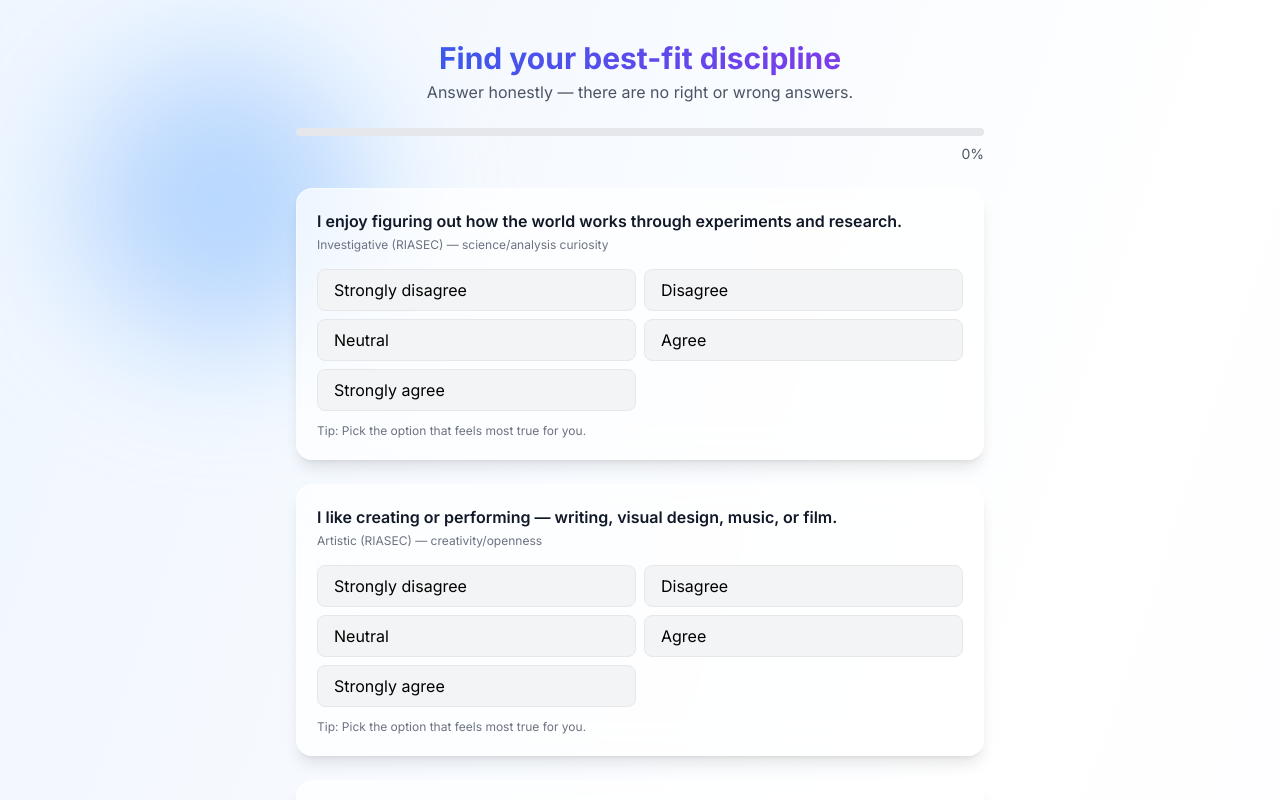
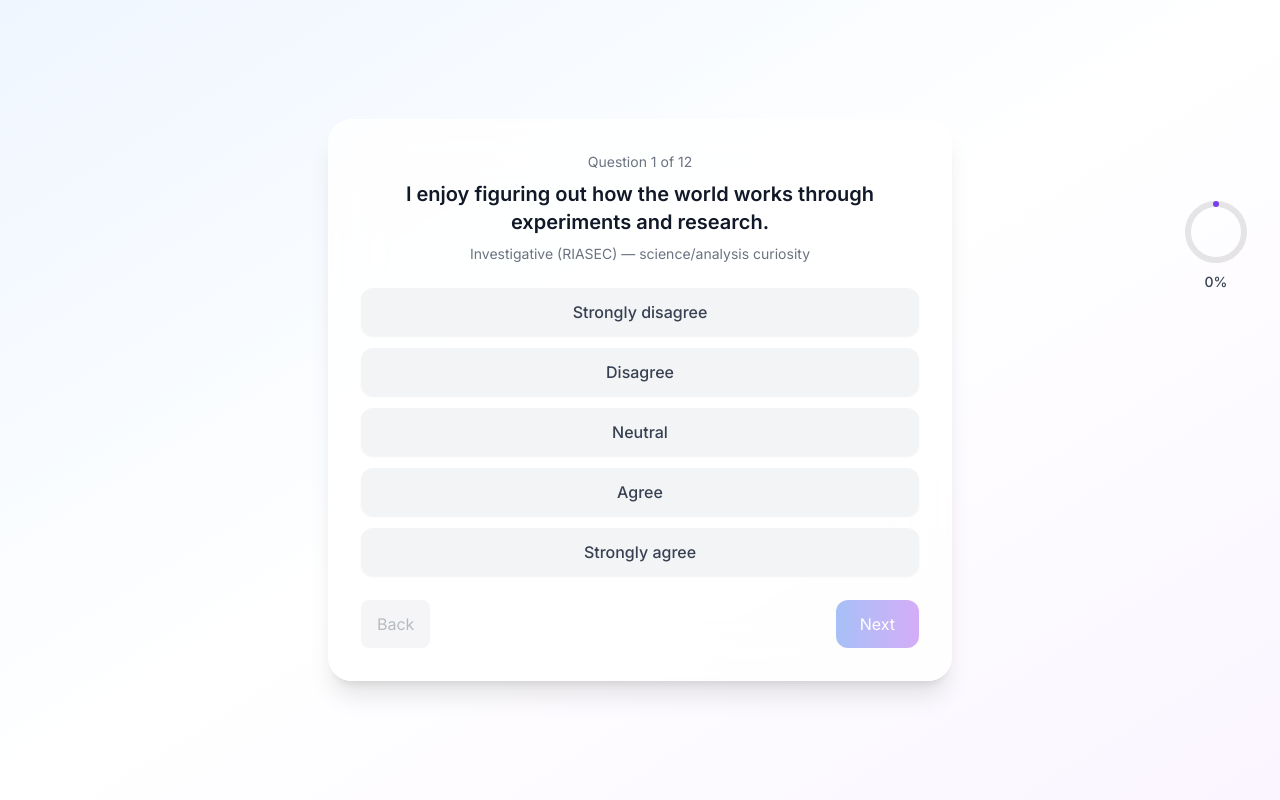
Before and after one commit to Natethebuilder/ConnectEdu, a React (Vite) app in the folder client/: page /survey in a window 1280 px wide. Shown: the top 800 px of the page. Built offline with nearby package versions, Linux system fonts and the light colour scheme.

Commit message:
Fixed survey and reorganised the discipline select page

```diff
--- a/client/src/components/Navbar.tsx
+++ b/client/src/components/Navbar.tsx
@@ -15,7 +15,8 @@ export default function Navbar() {
   }
 
   return (
-    <header className="sticky top-0 z-50 w-full bg-white/50 backdrop-blur-md border-b border-white/20 shadow-sm">
+    <header className="sticky top-0 z-50 w-full bg-gradient-to-r from-blue-50/70 to-purple-50/70 backdrop-blur-md border-b border-gray-200/40">
+
       <div className="max-w-7xl mx-auto flex items-center justify-between px-6 py-3">
         {/* Logo */}
         <Link
--- a/client/src/pages/Auth.tsx
+++ b/client/src/pages/Auth.tsx
@@ -45,7 +45,7 @@ export default function Auth() {
           avatarSeed: u.user_metadata?.avatarSeed, // 👈 add this
         });
 
-          if (u.user_metadata?.role === "student") navigate("/disciplines");
+          if (u.user_metadata?.role === "student") navigate("/discipline-choice");
           else if (u.user_metadata?.role === "alumni") navigate("/alumni-dashboard");
         }
       }
--- a/client/src/pages/DisciplineSelect.tsx
+++ b/client/src/pages/DisciplineSelect.tsx
@@ -5,10 +5,8 @@ import {
   FlaskConical,
   Cpu,
   Atom,
-  HelpCircle,
   Wrench,
   Calculator,
-  Landmark,
   Brain,
   PenTool,
   Megaphone,
@@ -16,31 +14,48 @@ import {
   Building2,
   Stethoscope,
   Database,
+  Leaf,
+  GraduationCap,
+  Briefcase,
+  Scale,
 } from "lucide-react";
 import { useNavigate, useLocation } from "react-router-dom";
 import { useSupabaseAuth } from "../store/supabaseAuth";
 
-// Expanded disciplines (research-backed breadth)
+// Expanded disciplines
 const disciplines = [
   { name: "Physics", icon: Atom, color: "from-blue-500 to-purple-500" },
   { name: "Chemistry", icon: FlaskConical, color: "from-pink-500 to-red-500" },
-  { name: "Biology", icon: BookOpen, color: "from-green-500 to-emerald-500" },
+  { name: "Biology", icon: Leaf, color: "from-green-500 to-emerald-500" }, // 🌱 Leaf
   { name: "Computer Science", icon: Cpu, color: "from-indigo-500 to-cyan-500" },
   { name: "Engineering", icon: Wrench, color: "from-amber-500 to-orange-600" },
   { name: "Mathematics", icon: Calculator, color: "from-slate-600 to-slate-800" },
   { name: "Data Science", icon: Database, color: "from-cyan-500 to-sky-600" },
-  { name: "Economics & Business", icon: Landmark, color: "from-yellow-500 to-amber-600" },
+  { name: "Economics & Business", icon: Briefcase, color: "from-yellow-500 to-amber-600" }, // 💼
   { name: "Psychology", icon: Brain, color: "from-rose-500 to-pink-600" },
-  { name: "Education", icon: BookOpen, color: "from-fuchsia-500 to-purple-600" },
-  { name: "Law & Political Science", icon: Landmark, color: "from-gray-500 to-gray-700" },
+  { name: "Education", icon: GraduationCap, color: "from-fuchsia-500 to-purple-600" }, // 🎓
+  { name: "Law & Political Science", icon: Scale, color: "from-gray-500 to-gray-700" }, // ⚖️
   { name: "Art & Design", icon: PenTool, color: "from-violet-500 to-fuchsia-600" },
   { name: "Communications & Media", icon: Megaphone, color: "from-teal-500 to-emerald-600" },
   { name: "Environmental Science", icon: Globe2, color: "from-green-600 to-lime-600" },
   { name: "Architecture", icon: Building2, color: "from-stone-500 to-stone-700" },
   { name: "Medicine & Healthcare", icon: Stethoscope, color: "from-red-500 to-rose-600" },
   { name: "History & Literature", icon: BookOpen, color: "from-indigo-700 to-purple-800" },
-  { name: "I don't know", icon: HelpCircle, color: "from-gray-400 to-gray-600" },
 ];
+
+// Framer Motion variants for staggered entry
+const containerVariants = {
+  hidden: { opacity: 0 },
+  show: {
+    opacity: 1,
+    transition: { staggerChildren: 0.06, delayChildren: 0.2 },
+  },
+};
+
+const itemVariants = {
+  hidden: { opacity: 0, y: 25 },
+  show: { opacity: 1, y: 0, transition: { type: "spring", stiffness: 120 } },
+};
 
 export default function DisciplineSelect() {
   const navigate = useNavigate();
@@ -51,17 +66,8 @@ export default function DisciplineSelect() {
   const scores = (location.state?.scores || {}) as Record<string, number>;
 
   const selectDiscipline = (discipline: string) => {
-    if (discipline === "I don't know") {
-      navigate("/survey");
-    } else {
     navigate(`/globe/${discipline.toLowerCase().replace(/\s+/g, "-")}`);
-    }
   };
-
-  // Compute top-3 scores for a fun, gamified reveal
-  const top3 = Object.entries(scores)
-    .sort((a, b) => b[1] - a[1])
-    .slice(0, 3);
 
   return (
     <div className="relative min-h-screen overflow-hidden bg-gradient-to-br from-blue-50 via-white to-purple-50 flex flex-col">
@@ -96,64 +102,83 @@ export default function DisciplineSelect() {
             transition={{ duration: 0.6 }}
             className="mb-10 max-w-xl w-full text-center"
           >
-            <div className="bg-white/80 backdrop-blur-xl rounded-3xl shadow-lg border border-white/50 px-6 py-6">
-              <p className="text-gray-700 text-lg">
-                🎯 Based on your answers, we recommend:
-              </p>
-              <h3 className="text-2xl font-bold text-blue-600 mt-1">
-                {suggestion}
-              </h3>
+            <div className="bg-white/80 backdrop-blur-xl rounded-3xl shadow-xl border border-white/50 px-6 py-6">
+              <p className="text-gray-700 text-lg">🎯 Based on your answers, we recommend:</p>
+              <h3 className="text-2xl font-bold text-blue-600 mt-1">{suggestion}</h3>
               <p className="text-xs text-gray-500 mt-2">
                 This is guidance only — you decide your path.
               </p>
-
-              <button
-                onClick={() => navigate("/survey-results", { state: { suggestion, scores } })}
-                className="mt-4 px-5 py-2 rounded-lg bg-gradient-to-r from-blue-600 to-purple-600 text-white font-medium shadow hover:opacity-90 transition"
+            <motion.button
+              whileHover={{
+                scale: 1.05,
+                boxShadow: "0px 8px 20px rgba(0,0,0,0.1)",
+              }}
+              whileTap={{ scale: 0.96 }}
+              transition={{ type: "spring", stiffness: 260, damping: 18 }}
+              onClick={() =>
+                navigate("/survey-results", { state: { suggestion, scores } })
+              }
+              className="mt-4 px-6 py-2.5 rounded-full bg-white/80 backdrop-blur-md border border-gray-200 text-base font-semibold text-transparent bg-clip-text bg-gradient-to-r from-blue-600 to-purple-600 shadow-sm hover:bg-white"
             >
               Why this recommendation?
-              </button>
+            </motion.button>
+
             </div>
           </motion.div>
         )}
 
-
-        {/* Disciplines Grid */}
-        <div className="grid grid-cols-1 sm:grid-cols-2 lg:grid-cols-3 gap-6 w-full max-w-6xl">
-          {disciplines.map((d, i) => (
+        {/* Wrapper flex centers the last row */}
+<motion.div
+  variants={containerVariants}
+  initial="hidden"
+  animate="show"
+  className="flex flex-wrap justify-center gap-8 w-full max-w-6xl"
+>
+  {disciplines.map((d) => (
     <motion.button
       key={d.name}
-              initial={{ opacity: 0, y: 20 }}
-              animate={{ opacity: 1, y: 0 }}
-              transition={{ delay: i * 0.03 }}
-              whileHover={{ scale: 1.05, rotate: -1 }}
-              whileTap={{ scale: 0.98 }}
+      variants={itemVariants}
+      whileHover={{
+        scale: 1.07,
+        rotate: -1,
+        boxShadow: "0 15px 40px rgba(0,0,0,0.15)",
+      }}
+      whileTap={{ scale: 0.97 }}
       onClick={() => selectDiscipline(d.name)}
-              className={`flex flex-col items-center justify-center p-8 rounded-2xl shadow-md text-white font-semibold text-lg bg-gradient-to-br ${d.color} hover:shadow-2xl transition relative overflow-hidden`}
+      className={`w-72 flex flex-col items-center justify-center p-8 rounded-2xl shadow-md text-white font-semibold text-lg bg-gradient-to-br ${d.color} relative overflow-hidden`}
     >
       {suggestion === d.name && (
-                <span className="absolute inset-0 ring-4 ring-blue-400 rounded-2xl pointer-events-none" />
+        <motion.span
+          layoutId="highlight"
+          className="absolute inset-0 rounded-2xl ring-4 ring-blue-400 pointer-events-none"
+        />
       )}
       <d.icon className="w-12 h-12 mb-3" />
       {d.name}
     </motion.button>
   ))}
-        </div>
+</motion.div>
+
+
+
 
         {/* Actions */}
         <div className="mt-10 flex items-center gap-4">
-          <button
+          <motion.button
+            whileHover={{
+              scale: 1.05,
+              boxShadow: "0px 8px 20px rgba(0,0,0,0.1)", // subtle glow
+            }}
+            whileTap={{ scale: 0.96 }}
+            transition={{ type: "spring", stiffness: 260, damping: 18 }}
             onClick={() => navigate("/survey")}
-            className="px-5 py-2 rounded-xl bg-white/70 backdrop-blur-xl border border-white/40 shadow hover:bg-white transition text-gray-700 text-sm"
+            className="px-8 py-3 rounded-full bg-white/80 backdrop-blur-md border border-gray-200 text-lg font-semibold text-transparent bg-clip-text bg-gradient-to-r from-blue-600 to-purple-600 shadow-sm hover:bg-white"
           >
-            Retake survey
-          </button>
-          <button
-            onClick={() => navigate("/")}
-            className="px-5 py-2 rounded-xl bg-white/70 backdrop-blur-xl border border-white/40 shadow hover:bg-white transition text-gray-700 text-sm"
-          >
-            Back to home
-          </button>
+            I’m not sure yet
+          </motion.button>
+
+
+
         </div>
       </main>
     </div>
--- a/client/src/pages/Survey.tsx
+++ b/client/src/pages/Survey.tsx
@@ -1,6 +1,7 @@
 import { useNavigate } from "react-router-dom";
 import { useEffect, useMemo, useState } from "react";
-import { motion } from "framer-motion";
+import { motion, AnimatePresence } from "framer-motion";
+import confetti from "canvas-confetti";
 import {
   Beaker,
   FlaskConical,
@@ -300,28 +301,26 @@ const questions: Question[] = [
 export default function Survey() {
   const navigate = useNavigate();
   const [answers, setAnswers] = useState<Record<string, number>>({});
-  const [touched, setTouched] = useState<Record<string, boolean>>({});
+  const [step, setStep] = useState(0);
 
-  // Nice: persist progress in case they navigate away accidentally
-  useEffect(() => {
-    const saved = localStorage.getItem("surveyAnswers:v1");
-    if (saved) setAnswers(JSON.parse(saved));
-  }, []);
-  useEffect(() => {
-    localStorage.setItem("surveyAnswers:v1", JSON.stringify(answers));
-  }, [answers]);
-
+  // Progress calculation
+  const progress = Math.round(((step) / questions.length) * 100);
   const allAnswered = useMemo(
     () => questions.every((q) => answers[q.id] !== undefined),
     [answers]
   );
-  const progress = Math.round(
-    (Object.keys(answers).length / questions.length) * 100
-  );
 
   function pickOption(qid: string, idx: number) {
     setAnswers((p) => ({ ...p, [qid]: idx }));
-    setTouched((p) => ({ ...p, [qid]: true }));
+  }
+
+  function next() {
+    if (step < questions.length - 1) {
+      setStep(step + 1);
+    }
+  }
+  function back() {
+    if (step > 0) setStep(step - 1);
   }
 
   function finishSurvey() {
@@ -334,7 +333,6 @@ export default function Survey() {
         scores[disc] = (scores[disc] || 0) + pts;
       });
     }
-    // Top suggestion
     let suggestion: string | null = null;
     let max = -Infinity;
     Object.entries(scores).forEach(([disc, val]) => {
@@ -344,111 +342,134 @@ export default function Survey() {
       }
     });
 
+    // 🎉 Confetti
+    confetti({ particleCount: 120, spread: 70, origin: { y: 0.6 } });
+
     navigate("/survey-results", { state: { suggestion, scores } });
-
   }
 
+  const q = questions[step];
+
   return (
-    <div className="relative min-h-screen overflow-hidden bg-gradient-to-br from-blue-50 via-white to-purple-50 flex">
-      {/* Animated blobs */}
-      <motion.div
-        animate={{ y: [0, 30, 0], opacity: [0.4, 0.7, 0.4] }}
-        transition={{ duration: 10, repeat: Infinity }}
-        className="absolute top-10 left-20 w-72 h-72 bg-blue-300 rounded-full mix-blend-multiply filter blur-3xl opacity-30"
+    <div className="relative min-h-screen flex items-center justify-center bg-gradient-to-br from-blue-50 via-white to-purple-50">
+      {/* Circular progress */}
+      <div className="fixed top-1/4 right-8 z-50 flex flex-col items-center">
+        <svg className="w-16 h-16 transform -rotate-90">
+          <circle
+            cx="32"
+            cy="32"
+            r="28"
+            stroke="gray"
+            strokeWidth="6"
+            fill="transparent"
+            className="opacity-20"
           />
-      <motion.div
-        animate={{ y: [0, -30, 0], opacity: [0.4, 0.8, 0.4] }}
-        transition={{ duration: 12, repeat: Infinity }}
-        className="absolute bottom-20 right-20 w-96 h-96 bg-purple-300 rounded-full mix-blend-multiply filter blur-3xl opacity-30"
+          <motion.circle
+            cx="32"
+            cy="32"
+            r="28"
+            stroke="url(#gradient)"
+            strokeWidth="6"
+            fill="transparent"
+            strokeLinecap="round"
+            initial={{ pathLength: 0 }}
+            animate={{ pathLength: progress / 100 }}
+            transition={{ duration: 0.6, ease: "easeInOut" }}
           />
+          <defs>
+            <linearGradient id="gradient" x1="0" y1="0" x2="1" y2="1">
+              <stop offset="0%" stopColor="#2563eb" />
+              <stop offset="100%" stopColor="#9333ea" />
+            </linearGradient>
+          </defs>
+        </svg>
+        <p className="text-sm font-medium text-gray-700 mt-2">{progress}%</p>
+      </div>
 
-      <main className="relative z-10 max-w-3xl w-full mx-auto p-6 md:p-10">
-        {/* Header + progress */}
-        <motion.div
-          initial={{ opacity: 0, y: -10 }}
-          animate={{ opacity: 1, y: 0 }}
-          className="mb-6"
-        >
-          <h1 className="text-3xl font-bold text-center bg-gradient-to-r from-blue-600 to-purple-600 bg-clip-text text-transparent">
-            Find your best-fit discipline
-          </h1>
-          <p className="text-center text-gray-600 mt-1">
-            Answer honestly — there are no right or wrong answers.
-          </p>
-
-          <div className="mt-6 w-full bg-gray-200 rounded-full h-2 overflow-hidden">
-            <motion.div
-              className="h-2 bg-gradient-to-r from-blue-600 to-purple-600 rounded-full"
-              initial={{ width: 0 }}
-              animate={{ width: `${progress}%` }}
-              transition={{ type: "spring", stiffness: 120, damping: 20 }}
-            />
-          </div>
-          <p className="text-sm text-gray-600 mt-2 text-right">{progress}%</p>
-        </motion.div>
-
-        <div className="space-y-6">
-          {questions.map((q, qi) => (
+      {/* Question card */}
+      <div className="relative z-10 w-full max-w-2xl p-6">
+        <AnimatePresence mode="wait">
           <motion.div
             key={q.id}
-              initial={{ opacity: 0, y: 12 }}
-              animate={{ opacity: 1, y: 0 }}
-              transition={{ delay: qi * 0.03 }}
-              className="p-5 rounded-2xl bg-white/70 backdrop-blur-xl shadow-lg border border-white/40"
+            initial={{ opacity: 0, x: 60 }}
+            animate={{ opacity: 1, x: 0 }}
+            exit={{ opacity: 0, x: -60 }}
+            transition={{ duration: 0.4 }}
+            className="p-8 rounded-3xl bg-white/80 backdrop-blur-xl shadow-xl border border-white/40"
           >
-              <p className="font-semibold text-gray-900">{q.text}</p>
+            <p className="text-sm text-gray-500 mb-2 text-center">
+              Question {step + 1} of {questions.length}
+            </p>
+            <h2 className="text-xl font-semibold text-gray-900 text-center">
+              {q.text}
+            </h2>
             {q.helper && (
-                <p className="text-xs text-gray-500 mt-1">{q.helper}</p>
+              <p className="text-sm text-gray-500 mt-2 text-center">
+                {q.helper}
+              </p>
             )}
 
-              <div className="grid grid-cols-1 sm:grid-cols-2 gap-2 mt-4">
+            <div className="grid gap-3 mt-6">
               {q.options.map((opt, oi) => {
                 const selected = answers[q.id] === oi;
                 return (
-                    <button
+                  <motion.button
                     key={oi}
+                    whileHover={{ scale: 1.03 }}
+                    whileTap={{ scale: 0.97 }}
                     onClick={() => pickOption(q.id, oi)}
-                      className={`px-4 py-2 rounded-lg border text-left transition
+                    className={`px-5 py-3 rounded-xl font-medium transition-all shadow-sm
                       ${
                         selected
-                            ? "bg-gradient-to-r from-blue-600 to-purple-600 text-white border-transparent shadow"
-                            : "bg-gray-100 hover:bg-gray-200 border-gray-200"
+                          ? "bg-gradient-to-r from-blue-600 to-purple-600 text-white shadow-lg"
+                          : "bg-gray-100 hover:bg-gray-200 text-gray-700"
                       }`}
                   >
+                    {selected && <CheckCircle2 className="inline w-5 h-5 mr-2" />}
                     {opt.label}
-                    </button>
+                  </motion.button>
                 );
               })}
             </div>
 
-              {/* Inline nudge to improve completion clarity */}
-              {!touched[q.id] && (
-                <div className="mt-3 text-xs text-gray-500">
-                  Tip: Pick the option that feels most true for you.
-                </div>
-              )}
-            </motion.div>
-          ))}
-        </div>
-
-        <div className="flex flex-col items-center mt-8">
+            {/* Navigation buttons */}
+            <div className="flex justify-between mt-6">
               <button
+                onClick={back}
+                disabled={step === 0}
+                className="px-4 py-2 rounded-lg bg-gray-200 text-gray-600 disabled:opacity-40"
+              >
+                Back
+              </button>
+              {step === questions.length - 1 ? (
+                <motion.button
+                  whileHover={{ scale: 1.05 }}
+                  whileTap={{ scale: 0.95 }}
                   disabled={!allAnswered}
                   onClick={finishSurvey}
-            className={`px-6 py-3 rounded-xl flex items-center gap-2 ${
+                  className={`px-6 py-3 rounded-xl font-bold flex items-center gap-2 shadow-lg transition
+                    ${
                       allAnswered
-                ? "bg-gradient-to-r from-blue-600 to-purple-600 text-white shadow-lg hover:opacity-90 transition"
+                        ? "bg-gradient-to-r from-blue-600 to-purple-600 text-white"
                         : "bg-gray-300 text-gray-500 cursor-not-allowed"
                     }`}
                 >
-            <CheckCircle2 className="w-5 h-5" />
+                  <CheckCircle2 className="w-6 h-6" />
                   See my recommendation
+                </motion.button>
+              ) : (
+                <button
+                  onClick={next}
+                  disabled={answers[q.id] === undefined}
+                  className="px-6 py-3 rounded-xl bg-gradient-to-r from-blue-600 to-purple-600 text-white disabled:opacity-40"
+                >
+                  Next
                 </button>
-          <p className="text-xs text-gray-500 mt-2">
-            We’ll show a recommendation and highlight it on the next screen. You still decide.
-          </p>
+              )}
             </div>
-      </main>
+          </motion.div>
+        </AnimatePresence>
+      </div>
     </div>
   );
 }
--- a/package.json
+++ b/package.json
@@ -15,6 +15,7 @@
   "license": "ISC",
   "description": "",
   "devDependencies": {
+    "@types/canvas-confetti": "^1.9.0",
     "concurrently": "^9.2.0"
   },
   "dependencies": {
@@ -22,6 +23,7 @@
     "@supabase/auth-ui-shared": "^0.1.8",
     "@supabase/supabase-js": "^2.57.0",
     "@tailwindcss/typography": "^0.5.16",
+    "canvas-confetti": "^1.9.3",
     "framer-motion": "^12.23.12",
     "lucide-react": "^0.542.0"
   }
```
Also changed, not shown: client/src/components/ScrollToTop.tsx (added, +13 -0 lines), client/src/main.tsx (+10 -5 lines), client/src/pages/DisciplineChoice.tsx (added, +76 -0 lines), client/src/pages/SurveyResults.tsx (+72 -20 lines), 1 other file (tests, documents, lock files or other folders). Lines whose indentation alone changed are shown as unchanged.
